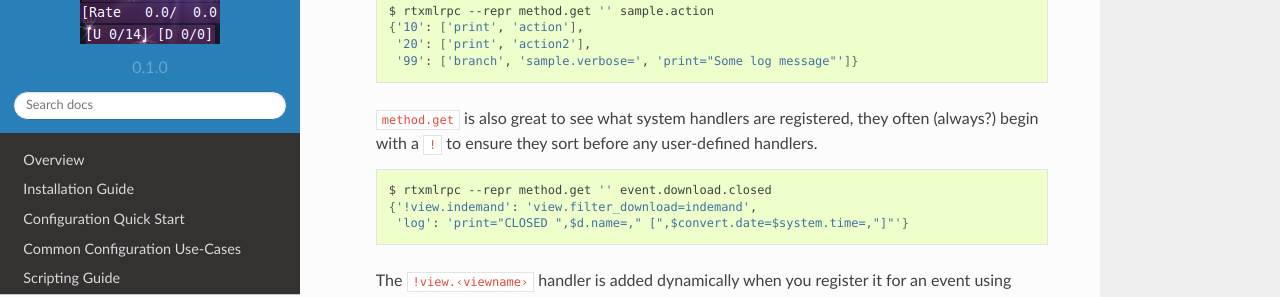
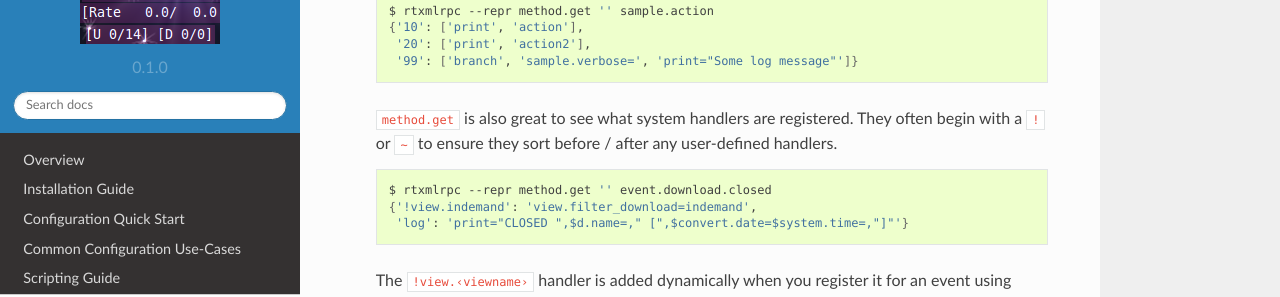
Before and after one commit to rtorrent-community/rtorrent-docs, a Sphinx documentation site: the page built from docs/cmd-ref.rst, in a window 1280 px wide and 900 px high, scrolled down 11936 px. Shown: the part 149-446 px from the top of the window. Built offline with Sphinx 7.4.7 and the Read the Docs theme 2.0.0, drawn with Linux system fonts in a browser that asks for light colours.

Commit message:
mention '~' event handler prefix

```diff
--- a/docs/include-cmd-scripting.rst
+++ b/docs/include-cmd-scripting.rst
@@ -126,8 +126,8 @@
              '20': ['print', 'action2'],
              '99': ['branch', 'sample.verbose=', 'print="Some log message"']}
 
-        ``method.get`` is also great to see what system handlers are registered,
-        they often (always?) begin with a ``!`` to ensure they sort before any user-defined handlers.
+        ``method.get`` is also great to see what system handlers are registered.
+        They often begin with a ``!`` or ``~`` to ensure they sort before / after any user-defined handlers.
 
         .. code-block:: shell
 
```
